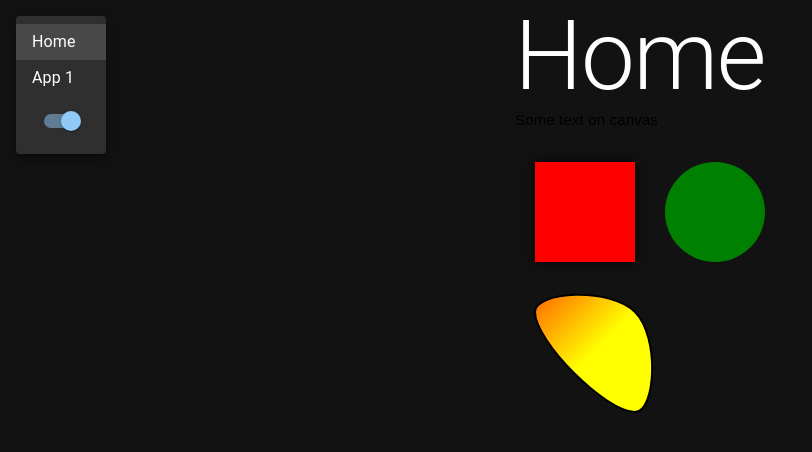
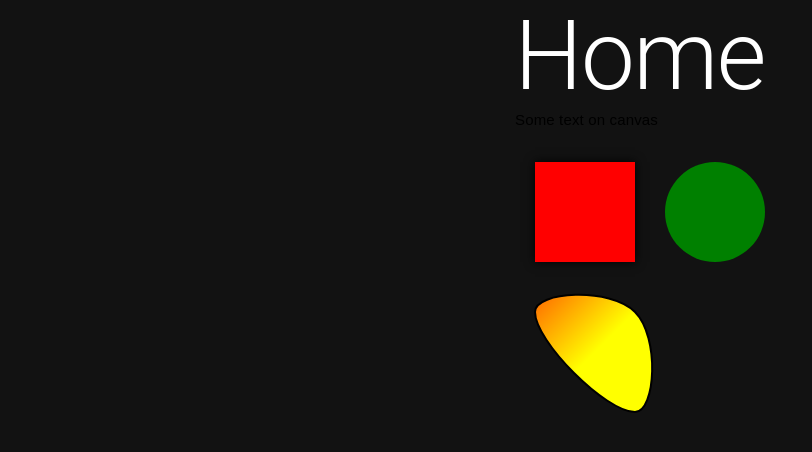
Before and after one commit to ClarenceLuk/web-app, a React (Create React App) app: page / in a window 1280 px wide. Shown: the top 452 px of the page, without its empty margins (0-812 px from the left). Built offline with nearby package versions, Linux system fonts and the light colour scheme.

Commit message:
changed so lint will work on everything not just staged files, changing menu to drawer

```diff
--- a/package.json
+++ b/package.json
@@ -26,7 +26,7 @@
     "build": "react-scripts build",
     "test": "react-scripts test",
     "eject": "react-scripts eject",
-    "lint": "pretty-quick --staged",
+    "lint": "pretty-quick",
     "prepare": "husky install .husky"
   },
   "eslintConfig": {
--- a/src/App.tsx
+++ b/src/App.tsx
@@ -1,7 +1,7 @@
 import styles from './App.module.css';
 import { Box, CssBaseline, ThemeProvider } from '@mui/material';
 import Background from './background/background';
-import { useState } from 'react';
+import { ChangeEvent, useState } from 'react';
 
 import { createTheme } from '@mui/material/styles';
 import NavigationPanel from './menu/menu';
@@ -33,9 +33,7 @@ const darkTheme = createTheme({
 const App = () => {
   const [isDarkMode, setIsDarkMode] = useState(true);
 
-  const handleThemeChange = (event: {
-    target: { checked: boolean | ((prevState: boolean) => boolean) };
-  }) => {
+  const handleThemeChange = (event: ChangeEvent<HTMLInputElement>) => {
     setIsDarkMode(event.target.checked);
   };
 
--- a/src/menu/menu.tsx
+++ b/src/menu/menu.tsx
@@ -1,4 +1,4 @@
-import { Menu, MenuItem, Switch } from '@mui/material';
+import { Box, Button, Drawer, Menu, MenuItem, Switch } from '@mui/material';
 import { ChangeEvent } from 'react';
 
 interface NavigationProps {
@@ -11,18 +11,9 @@ const NavigationPanel = ({
   handleThemeChange,
 }: NavigationProps) => {
   return (
-    <Menu
-      open={true}
-      anchorOrigin={{
-        vertical: 'top',
-        horizontal: 'left',
-      }}>
-      <MenuItem>Home</MenuItem>
-      <MenuItem>App 1</MenuItem>
-      <MenuItem>
-        <Switch checked={isDarkMode} onChange={handleThemeChange} />
-      </MenuItem>
-    </Menu>
+    <Drawer>
+      <Switch checked={isDarkMode} onChange={handleThemeChange} />
+    </Drawer>
   );
 };
 
```
